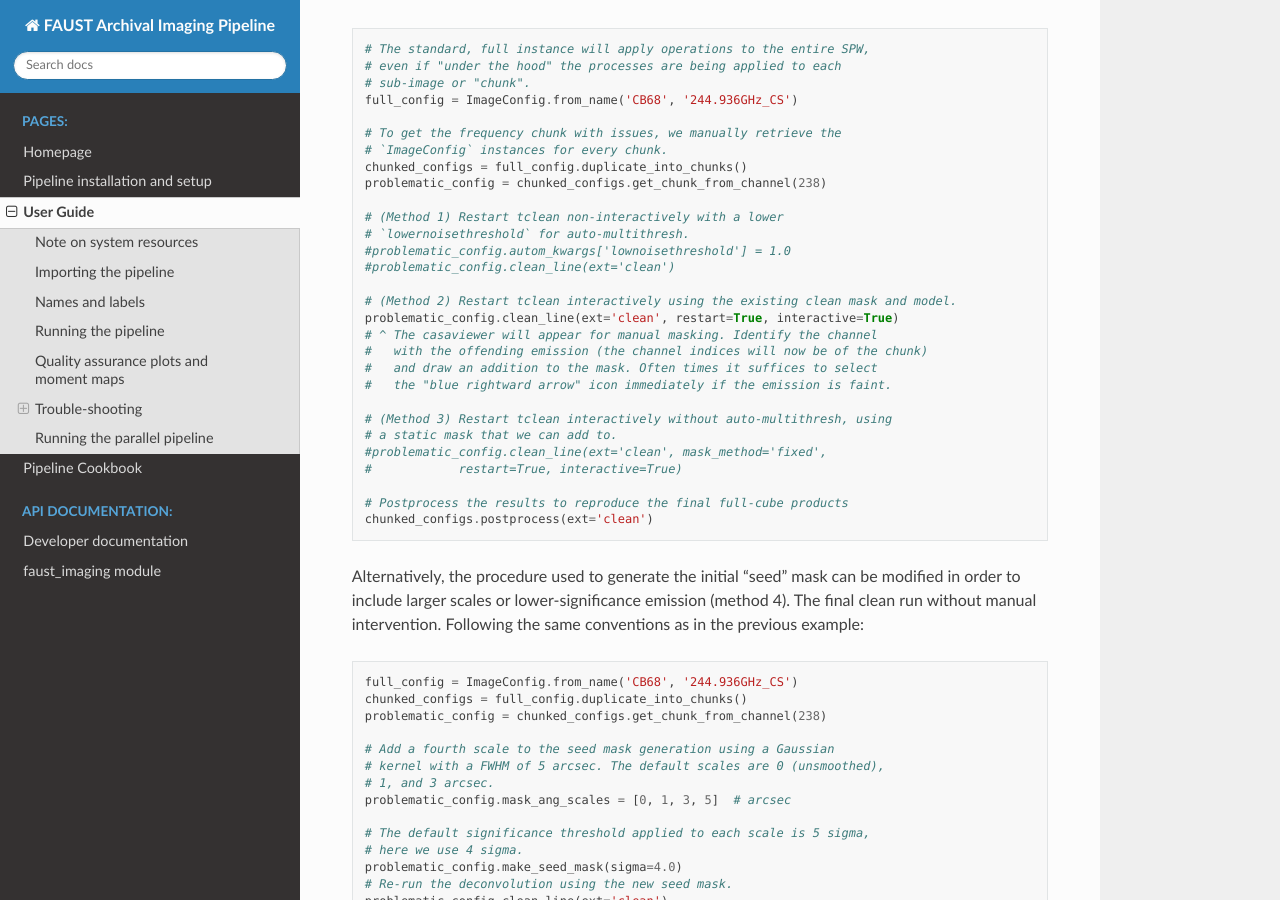
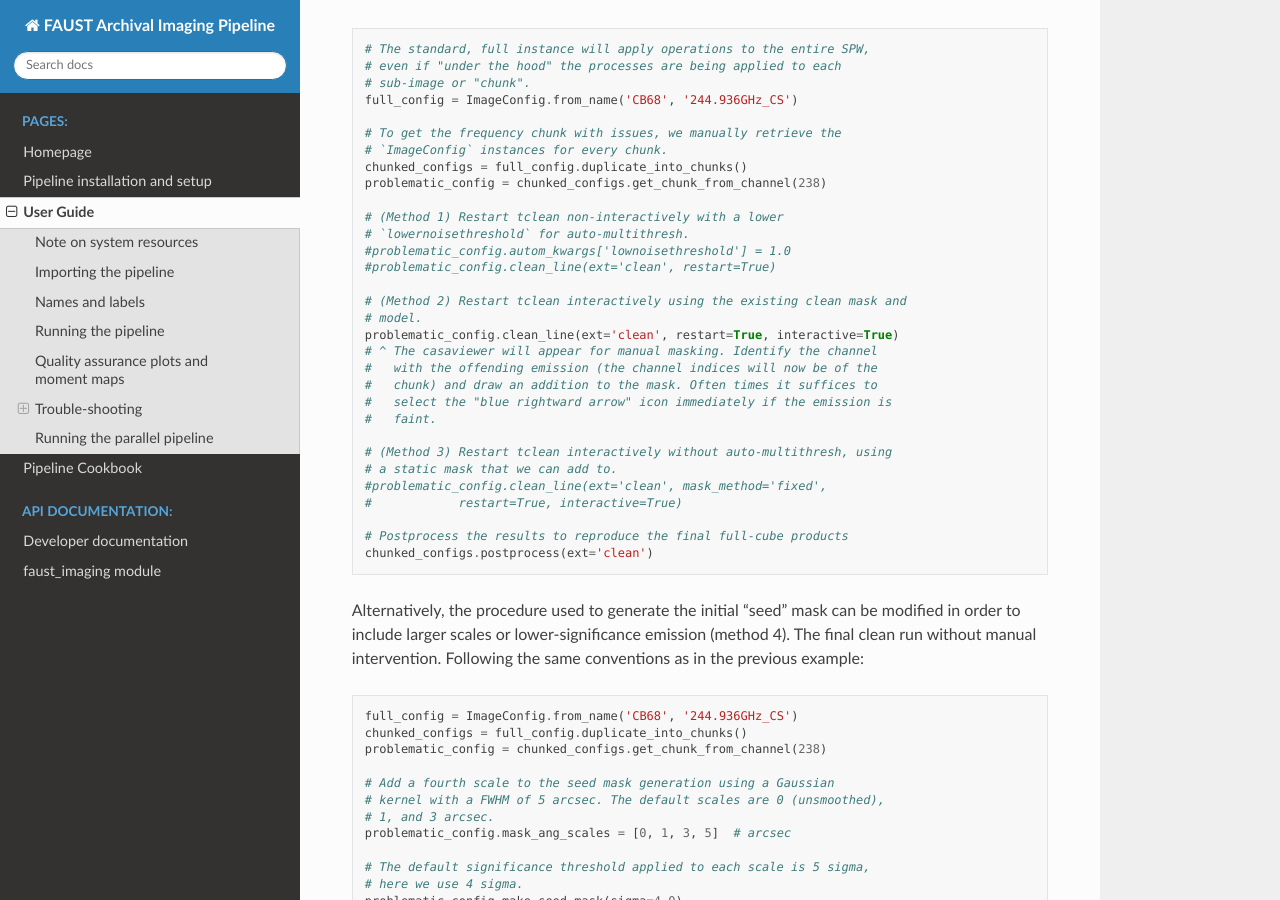
Before and after one commit to autocorr/faust_line_imaging, a Sphinx documentation site: the page built from docs/source/userguide.rst, in a window 1280 px wide and 900 px high, scrolled down 6518 px. Built offline with Sphinx 7.4.7 and the Read the Docs theme 2.0.0, drawn with Linux system fonts in a browser that asks for light colours.

Commit message:
Doc updates

```diff
--- a/docs/source/userguide.rst
+++ b/docs/source/userguide.rst
@@ -298,14 +298,16 @@ restarted with the interactive cleaning.
    # (Method 1) Restart tclean non-interactively with a lower
    # `lowernoisethreshold` for auto-multithresh.
    #problematic_config.autom_kwargs['lownoisethreshold'] = 1.0
-   #problematic_config.clean_line(ext='clean')
+   #problematic_config.clean_line(ext='clean', restart=True)
 
-   # (Method 2) Restart tclean interactively using the existing clean mask and model.
+   # (Method 2) Restart tclean interactively using the existing clean mask and
+   # model.
    problematic_config.clean_line(ext='clean', restart=True, interactive=True)
    # ^ The casaviewer will appear for manual masking. Identify the channel
-   #   with the offending emission (the channel indices will now be of the chunk)
-   #   and draw an addition to the mask. Often times it suffices to select
-   #   the "blue rightward arrow" icon immediately if the emission is faint.
+   #   with the offending emission (the channel indices will now be of the
+   #   chunk) and draw an addition to the mask. Often times it suffices to
+   #   select the "blue rightward arrow" icon immediately if the emission is
+   #   faint.
 
    # (Method 3) Restart tclean interactively without auto-multithresh, using
    # a static mask that we can add to.
```
